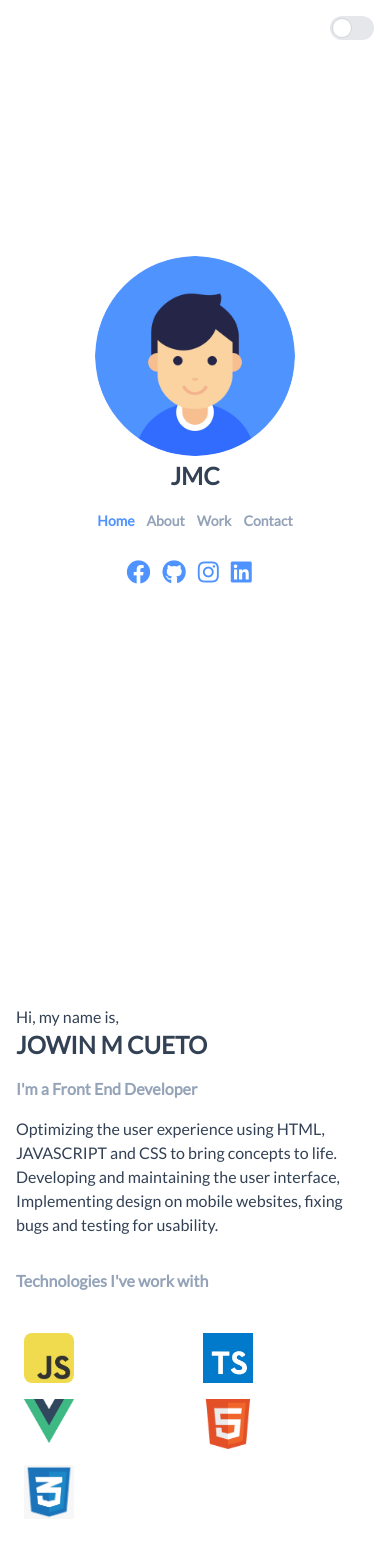
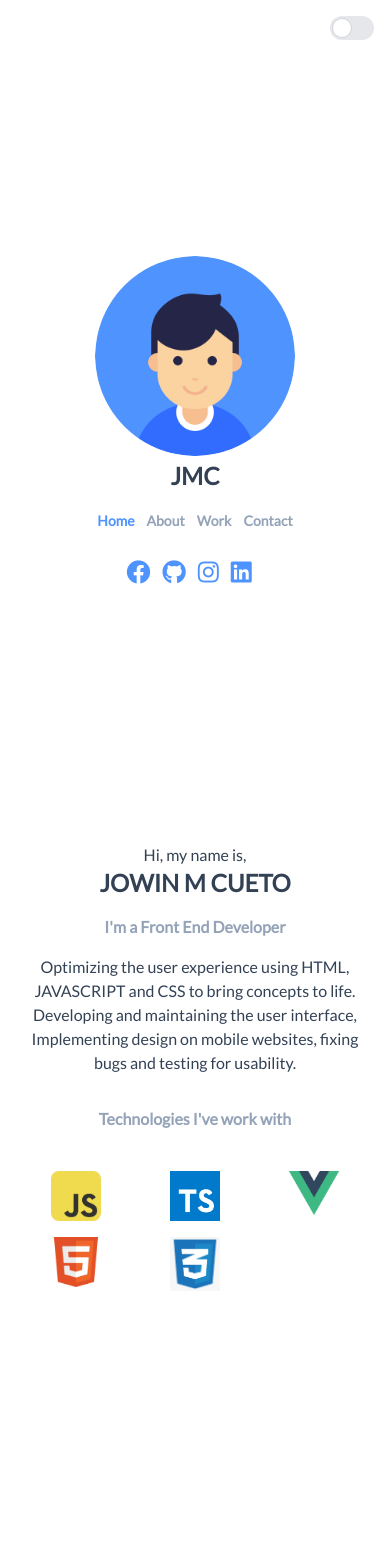
Before and after one commit to iamjowin/my-portfolio, a Vue app: page / in a window 390 px wide. Shown: the top 1556 px of the page. After the commit the page ends 1493 px from the top, so only its background shows below. Built offline with nearby package versions, Linux system fonts and the light colour scheme.

Commit message:
add resposive css file

```diff
--- a/src/App.vue
+++ b/src/App.vue
@@ -68,7 +68,7 @@ onMounted(() => {
             </ul>
         </div>
         <Transition>
-            <RouterView class="lg:w-1/2 h-full p-4 flex flex-col justify-center scrollable-content"/>
+            <RouterView class="lg:w-1/2 h-full p-4 flex flex-col justify-center right-column-div"/>
         </Transition>
     </div>
 </template>
@@ -110,7 +110,7 @@ onMounted(() => {
         opacity: 0;
     }
 
-    .scrollable-content {
+    .right-column-div {
         max-height: auto;
         overflow-y: auto;
     }
--- a/src/components/Button.vue
+++ b/src/components/Button.vue
@@ -1,5 +1,5 @@
 <template>
-    <button class="w-40 inline-flex items-center px-3 py-2 text-sm text-center text-white bg-[#4f93ff] hover:bg-blue-500">
+    <button class="w-40 px-3 py-2 text-sm text-white bg-[#4f93ff] hover:bg-blue-500">
         <p v-if="processing">{{ processingText }}</p>
         <p v-else>{{ text }}</p>
     </button>
--- a/src/main.js
+++ b/src/main.js
@@ -1,4 +1,5 @@
 import './style.css'
+import './responsive.css'
 
 import { createApp } from 'vue'
 import { createPinia } from 'pinia'
--- /dev/null
+++ b/src/responsive.css
@@ -0,0 +1,10 @@
+@media (max-width: 768px) {
+    .right-column-div {
+        margin-top: -50%;
+        text-align: center;
+    }
+
+    .technologies-list {
+        text-align: -webkit-center;
+    }
+}
--- a/src/views/About.vue
+++ b/src/views/About.vue
@@ -4,12 +4,14 @@
         <h1 class="font-bold mb-4 text-slate-400">Hi. I'm Jowin, nice to meet you, Please take a look around.</h1>
         <p class="text-slate-700">Currently, I work at PROLOOK SPORTS. I've been there for just over 4 years. My responsibilities include implementing and maintaining in all existing projects. I love non-strict environment because I can think clearly and focus on what I'm doing.</p>
         <h1 class="font-bold mb-4 text-slate-400 mt-4">More about me</h1>
+        <div>
             <Button
                 @click="downloadResume('/jmc-resume.pdf')"
                 :text="`Get My Resume`"
                 :processing-text="`Downloading...`"
                 :processing="downloading"
             />
+        </div>
     </div>
 </template>
 <script setup>
--- a/src/views/Home.vue
+++ b/src/views/Home.vue
@@ -5,20 +5,20 @@
         <h1 class="font-bold mb-4 text-slate-400">I'm a Front End Developer</h1>
         <p class="text-slate-700">Optimizing the user experience using HTML, JAVASCRIPT and CSS to bring concepts to life. Developing and maintaining the user interface, Implementing design on mobile websites, fixing bugs and testing for usability.</p>
         <h1 class="font-bold mb-4 text-slate-400 mt-8">Technologies I've work with</h1>
-        <ul class="list-none p-0 mt-4 flex flex-row flex-wrap">
-            <li class="w-1/2 md:w-1/6 p-2">
+        <ul class="list-none p-0 mt-4 flex flex-row flex-wrap technologies-list">
+            <li class="w-1/3 md:w-1/6 p-2">
                 <img src="../assets/javascript-icon.png" alt="Image 1" class="rounded-lg" height="50" width="50">
             </li>
-            <li class="w-1/2 md:w-1/6 p-2">
+            <li class="w-1/3 md:w-1/6 p-2">
                 <img src="../assets/typescript-icon.png" alt="Image 2" class="" height="50" width="50">
             </li>
-            <li class="w-1/2 md:w-1/6 p-2">
+            <li class="w-1/3 md:w-1/6 p-2">
                 <img src="../assets/vuejs-icon.png" alt="Image 3" class="" height="50" width="50">
             </li>
-            <li class="w-1/2 md:w-1/6 p-2">
+            <li class="w-1/3 md:w-1/6 p-2">
                 <img src="../assets/html-icon.png" alt="Image 4" class="" height="50" width="50">
             </li>
-            <li class="w-1/2 md:w-1/6 p-2">
+            <li class="w-1/3 md:w-1/6 p-2">
                 <img src="../assets/css-icon.png" alt="Image 4" class="" height="50" width="50">
             </li>
         </ul>
--- a/src/views/Work.vue
+++ b/src/views/Work.vue
@@ -3,11 +3,11 @@
         <h1 class="text-2xl font-bold mb-4 text-slate-700">WORK</h1>
         <h1 class="font-bold mb-4 text-slate-400">Check out some of my work</h1>
         <div class="flex">
-            <div class="w-1/2 max-w-sm p-6 bg-white border border-gray-200 dark:bg-gray-800 dark:border-gray-700">
+            <div class=" max-w-sm p-6 bg-white border border-gray-200 dark:bg-gray-800 dark:border-gray-700">
                 <a href="#">
                     <h5 class="mb-2 font-bold tracking-tight text-slate-700 dark:text-white">CODEERIC IT SOLUTION</h5>
                 </a>
-                <p class="mb-3 font-normal text-gray-700 dark:text-gray-400">No Description...</p>
+                <p class="mb-3 font-normal text-gray-700 dark:text-gray-400">Analyzing data and providing feedback from consumers and employees and then proposing solutions in order to finalize the designs.</p>
                 <a href="#" class="disbaled-btn inline-flex items-center px-3 py-2 text-sm text-center text-white bg-[#4f93ff] hover:bg-blue-800 focus:ring-4 focus:outline-none focus:ring-blue-300 dark:bg-blue-600 dark:hover:bg-blue-700 dark:focus:ring-blue-800">
                     Visit Site
                     <svg class="w-3.5 h-3.5 ml-2" aria-hidden="true" xmlns="http://www.w3.org/2000/svg" fill="none" viewBox="0 0 14 10">
@@ -15,11 +15,10 @@
                     </svg>
                 </a>
             </div>
-            <div class="pl-6 text-xs text-slate-500">2018 - 2019</div>
         </div>
 
         <div class="flex">
-            <div class="w-1/2 max-w-sm p-6 bg-white border border-gray-200 dark:bg-gray-800 dark:border-gray-700 mt-4">
+            <div class=" max-w-sm p-6 bg-white border border-gray-200 dark:bg-gray-800 dark:border-gray-700 mt-4">
                 <a href="#">
                     <h5 class="mb-2 font-bold tracking-tight text-slate-700 dark:text-white">PROLOOK SPORTS</h5>
                 </a>
@@ -31,7 +30,6 @@
                     </svg>
                 </a>
             </div>
-            <div class="pl-6 text-xs mt-4 text-slate-500 font-bold">2019 - 2023</div>
         </div>
     </div>
 </template>
```
Lines whose indentation alone changed are shown as unchanged.
